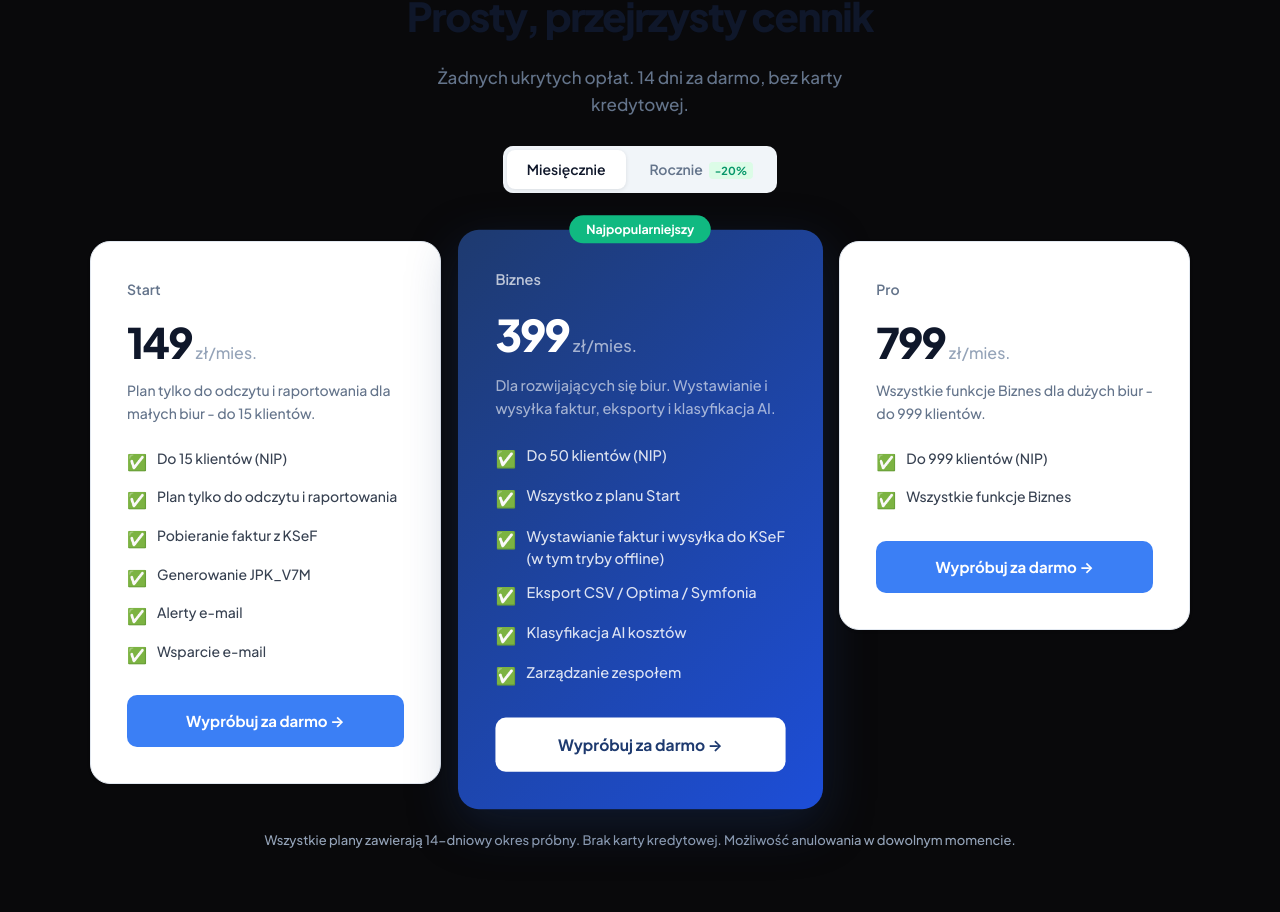
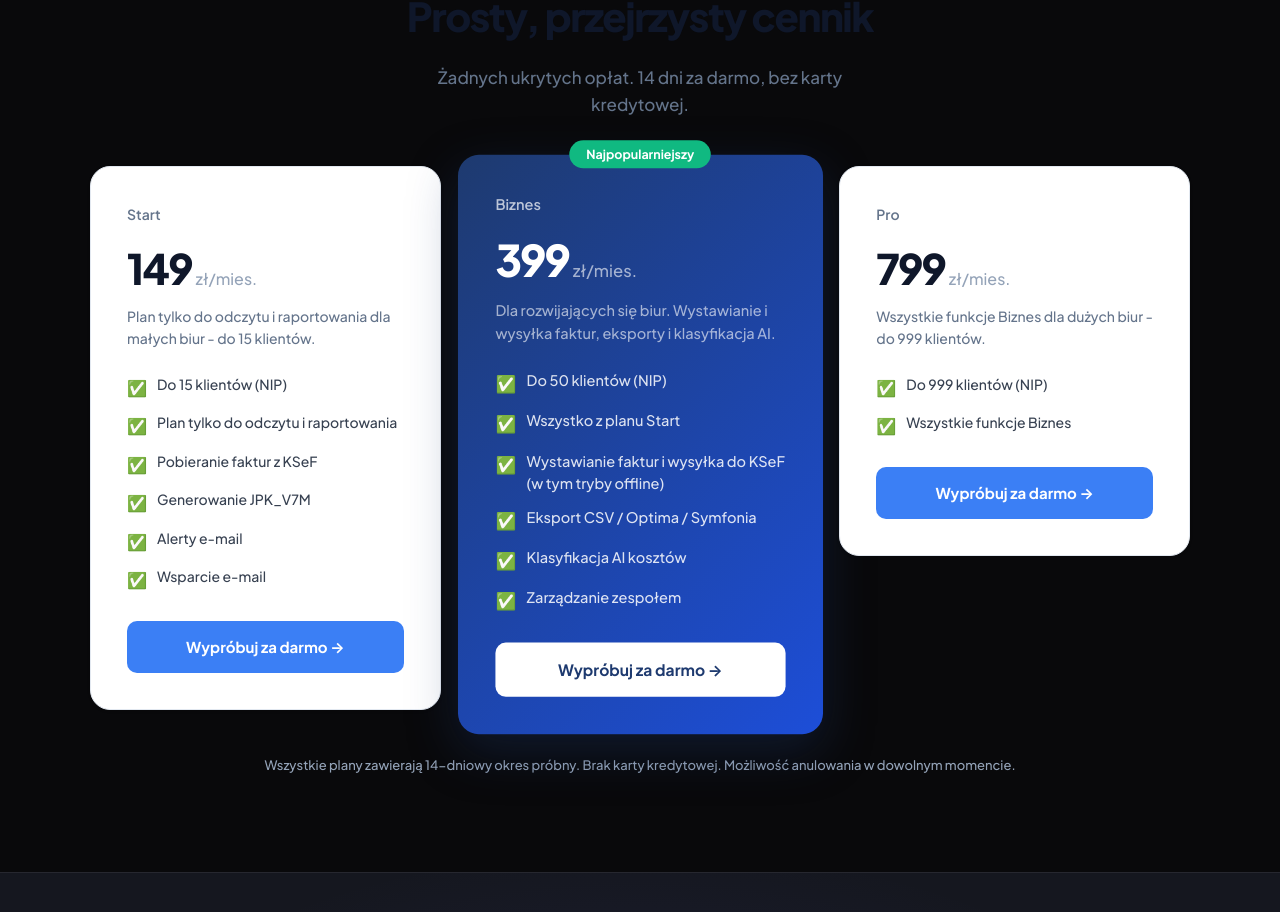
Before and after one commit to P1astus/ksef-automation-platform, a Next.js app in the folder portal/: page / in a window 1280 px wide. Shown: the part 3931-4843 px from the top of the page. Built offline with nearby package versions, Linux system fonts and the light colour scheme.

Commit message:
fix: remove unsupported annual billing copy

```diff
--- a/portal/src/app/PricingSection.tsx
+++ b/portal/src/app/PricingSection.tsx
@@ -1,31 +1,19 @@
 'use client';
 
-import { useState } from 'react';
 import Link from 'next/link';
 import { PLANS as SHARED_PLANS } from '@/lib/plans';
 
-// Price, client cap and feature bullets come from lib/plans.ts (the same source
-// billing and the paywall render), so this page cannot drift from what Stripe
-// charges. Only marketing-only fields live here. The annual price is not
-// offered by the Stripe checkout yet - see HANDOVER.md.
-const MARKETING: Record<string, { annual: number; desc: string; badge?: string }> = {
-    start: { annual: 119, desc: 'Plan tylko do odczytu i raportowania dla małych biur - do 15 klientów.' },
-    biznes: { annual: 319, desc: 'Dla rozwijających się biur. Wystawianie i wysyłka faktur, eksporty i klasyfikacja AI.', badge: 'Najpopularniejszy' },
-    pro: { annual: 639, desc: 'Wszystkie funkcje Biznes dla dużych biur - do 999 klientów.' },
+// Price, client cap and feature bullets come from lib/plans.ts, the same
+// source used by billing and the paywall.
+const MARKETING: Record<string, { desc: string; badge?: string }> = {
+    start: { desc: 'Plan tylko do odczytu i raportowania dla małych biur - do 15 klientów.' },
+    biznes: { desc: 'Dla rozwijających się biur. Wystawianie i wysyłka faktur, eksporty i klasyfikacja AI.', badge: 'Najpopularniejszy' },
+    pro: { desc: 'Wszystkie funkcje Biznes dla dużych biur - do 999 klientów.' },
 };
 
-const PLANS = SHARED_PLANS.map(p => ({
-    id: p.id,
-    name: p.name,
-    monthly: p.price,
-    highlight: !!p.highlight,
-    features: p.features,
-    ...MARKETING[p.id],
-}));
+const PLANS = SHARED_PLANS.map(p => ({ ...p, ...MARKETING[p.id] }));
 
 export default function PricingSection() {
-    const [billing, setBilling] = useState<'monthly' | 'annual'>('monthly');
-
     return (
         <div style={{ maxWidth: 1100, margin: '0 auto' }}>
             <div style={{ textAlign: 'center', marginBottom: 48 }}>
@@ -33,36 +21,10 @@ export default function PricingSection() {
                 <h2 style={{ fontSize: 40, fontWeight: 800, color: '#0f172a', letterSpacing: '-1.5px', margin: '0 0 16px' }}>Prosty, przejrzysty cennik</h2>
                 <p style={{ color: '#64748b', fontSize: 17, maxWidth: 500, margin: '0 auto 28px' }}>Żadnych ukrytych opłat. 14 dni za darmo, bez karty kredytowej.</p>
 
-                {/* Monthly / Annual toggle */}
-                <div style={{ display: 'inline-flex', background: '#f1f5f9', borderRadius: 10, padding: 4, gap: 4 }}>
-                    {(['monthly', 'annual'] as const).map((b) => (
-                        <button
-                            key={b}
-                            onClick={() => setBilling(b)}
-                            style={{
-                                padding: '8px 20px', borderRadius: 8, border: 'none', cursor: 'pointer',
-                                fontSize: 14, fontWeight: 600,
-                                background: billing === b ? 'white' : 'transparent',
-                                color: billing === b ? '#0f172a' : '#64748b',
-                                boxShadow: billing === b ? '0 1px 4px rgba(0,0,0,0.1)' : 'none',
-                                transition: 'all 0.2s',
-                            }}
-                        >
-                            {b === 'monthly' ? 'Miesięcznie' : 'Rocznie'}
-                            {b === 'annual' && (
-                                <span style={{ marginLeft: 6, fontSize: 11, fontWeight: 700, color: '#059669', background: '#dcfce7', padding: '2px 6px', borderRadius: 4 }}>
-                                    -20%
-                                </span>
-                            )}
-                        </button>
-                    ))}
-                </div>
             </div>
 
             <div style={{ display: 'grid', gridTemplateColumns: 'repeat(auto-fit, minmax(280px, 1fr))', gap: 24, alignItems: 'start' }}>
                 {PLANS.map((plan) => {
-                    const price = billing === 'monthly' ? plan.monthly : plan.annual;
-                    const savings = plan.monthly - plan.annual;
                     return (
                         <div key={plan.name} style={{
                             background: plan.highlight ? 'linear-gradient(135deg, #1e3a6f, #1d4ed8)' : 'white',
@@ -81,14 +43,9 @@ export default function PricingSection() {
                             )}
                             <div style={{ fontSize: 14, fontWeight: 600, color: plan.highlight ? 'rgba(255,255,255,0.7)' : '#64748b', marginBottom: 8 }}>{plan.name}</div>
                             <div style={{ display: 'flex', alignItems: 'baseline', gap: 4, marginBottom: 4 }}>
-                                <span style={{ fontSize: 42, fontWeight: 900, color: plan.highlight ? 'white' : '#0f172a', letterSpacing: '-2px' }}>{price}</span>
+                                <span style={{ fontSize: 42, fontWeight: 900, color: plan.highlight ? 'white' : '#0f172a', letterSpacing: '-2px' }}>{plan.price}</span>
                                 <span style={{ fontSize: 16, color: plan.highlight ? 'rgba(255,255,255,0.6)' : '#94a3b8', fontWeight: 500 }}>zł/mies.</span>
                             </div>
-                            {billing === 'annual' && (
-                                <div style={{ fontSize: 12, fontWeight: 700, color: '#059669', background: plan.highlight ? 'rgba(16,185,129,0.15)' : '#dcfce7', padding: '3px 10px', borderRadius: 6, display: 'inline-block', marginBottom: 8 }}>
-                                    Oszczędzasz {savings * 12} zł rocznie
-                                </div>
-                            )}
                             <p style={{ fontSize: 14, color: plan.highlight ? 'rgba(255,255,255,0.6)' : '#64748b', margin: '0 0 24px', lineHeight: 1.6 }}>{plan.desc}</p>
 
                             <ul style={{ listStyle: 'none', padding: 0, margin: '0 0 28px', display: 'flex', flexDirection: 'column', gap: 12 }}>
--- a/portal/src/app/terms/page.tsx
+++ b/portal/src/app/terms/page.tsx
@@ -38,7 +38,7 @@ Usługodawca nie świadczy usług doradztwa podatkowego ani prawnego. Odpowiedzi
 • Biznes — 399 PLN/mies. — do 50 klientów KSeF (dodatkowo: wystawianie i wysyłka faktur do KSeF, eksporty do systemów księgowych, klasyfikacja AI, zarządzanie zespołem)
 • Pro — 799 PLN/mies. — do 999 klientów KSeF (funkcje planu Biznes)
 
-Płatności są obsługiwane przez Stripe Inc. Opłaty są pobierane z góry za każdy okres rozliczeniowy (miesięcznie lub rocznie). Faktury VAT za subskrypcję są wysyłane automatycznie na adres e-mail konta.
+Płatności są obsługiwane przez Stripe Inc. Opłaty są pobierane z góry za każdy miesięczny okres rozliczeniowy. Faktury VAT za subskrypcję są wysyłane automatycznie na adres e-mail konta.
 
 Okres próbny: 14 dni od rejestracji (bez karty płatniczej). Po upływie okresu próbnego dostęp do Platformy wymaga aktywnego planu.`,
         },
--- a/portal/src/lib/plans.ts
+++ b/portal/src/lib/plans.ts
@@ -2,9 +2,8 @@
 // UI surface that shows or acts on them (dashboard/billing/page.tsx,
 // dashboard/PaywallOverlay.tsx). Keep this in sync with billing/route.ts's
 // PLAN_DETAILS (price/tier/maxClients — that's what Stripe checkout actually
-// charges) and PricingSection.tsx (the public marketing page, which needs
-// its own shape for the monthly/annual toggle and isn't a good fit to share
-// this type, but should still quote the same monthly prices).
+// charges). PricingSection.tsx has its own marketing copy but uses this
+// type and the same monthly prices.
 export type PlanId = 'start' | 'biznes' | 'pro';
 
 // Paid capabilities a plan can grant. Start is deliberately a read-only
```
